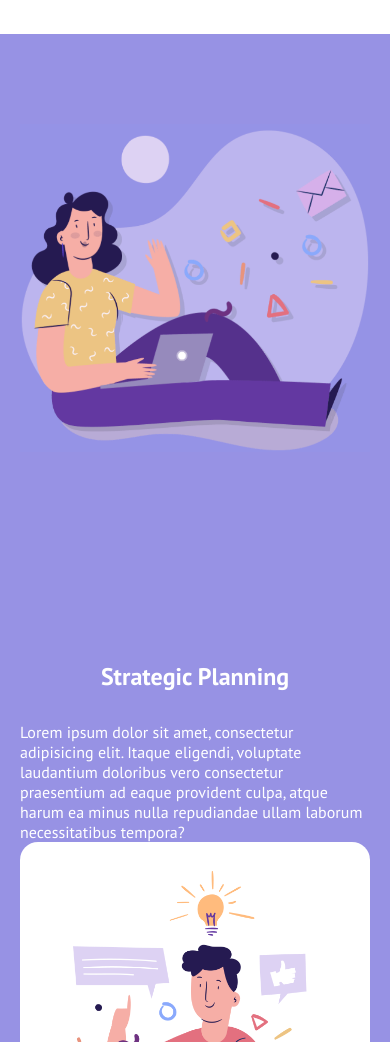
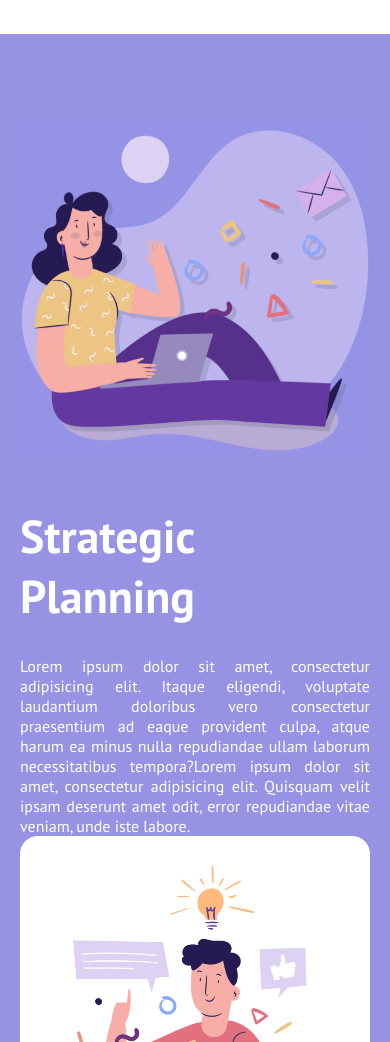
Before and after one commit to LorenzoMonteforte92/htmlcss-responsive-layout, a plain HTML site: page index.html in a window 390 px wide. Shown: the part 2760-3802 px from the top of the page. Drawn offline with Linux system fonts and the light colour scheme.

Commit message:
fix: mobile query

```diff
--- a/index.html
+++ b/index.html
@@ -95,7 +95,7 @@
                             <img src="./img/planning1.png" alt="planning cartoon">
                         </div>
                             <h2>Strategic Planning</h2>
-                            <p>Lorem ipsum dolor sit amet, consectetur adipisicing elit. Itaque eligendi, voluptate laudantium doloribus vero consectetur praesentium ad eaque provident culpa, atque harum ea minus nulla repudiandae ullam laborum necessitatibus tempora?</p>
+                            <p>Lorem ipsum dolor sit amet, consectetur adipisicing elit. Itaque eligendi, voluptate laudantium doloribus vero consectetur praesentium ad eaque provident culpa, atque harum ea minus nulla repudiandae ullam laborum necessitatibus tempora?Lorem ipsum dolor sit amet, consectetur adipisicing elit. Quisquam velit ipsam deserunt amet odit, error repudiandae vitae veniam, unde iste labore. </p>
                     </div>
                     <div class="col planning-right">
                         <div class="card planning-card">
--- a/style.css
+++ b/style.css
@@ -197,6 +197,7 @@ header .row{
     color: white;
     gap: 30px;
     text-align: start;
+
 }
 
 .planning-right{
@@ -263,8 +264,14 @@ header .row{
         justify-content: center;
     }
 
+    #planning-sctn .planning-left{
+        text-align: justify;
+    }
+
     #planning-sctn .planning-left h2{
-
+        margin-top: 20px;
+        font-size: 46px;
+        align-self: baseline;
     }
 
 }
```
